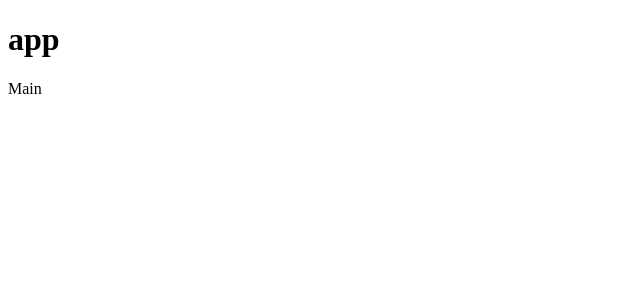
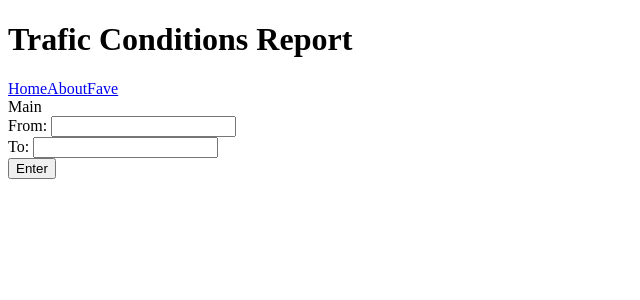
Before and after one commit to bboksn/TraficReport, a React (Create React App) app: page / in a window 1280 px wide. Shown: the top 300 px of the page, without its empty margins (0-640 px from the left). Built offline with nearby package versions, Linux system fonts and the light colour scheme.

Commit message:
set up inputs

```diff
--- a/src/App.js
+++ b/src/App.js
@@ -1,14 +1,19 @@
-import {React} from "react";
-import { Routes, Route, Link } from "react-router-dom";
+import {React,useState} from "react";
+import { Routes, Route} from "react-router-dom";
 import Main from "./Main";
 import About from "./About"
 import Fave from "./Fave"
+import Navbar from './Navbar'
 function App() {
+const [toFrom,setToFrom] = useState({});
+
+
   return (
     <>
-    <h1>app</h1>
+    <h1>Trafic Conditions Report</h1>
+    <Navbar/>
     <Routes>
-      <Route index path="/" element={<Main/>}></Route>
+      <Route index path="/" element={<Main setToFrom={setToFrom}/>}></Route>
       <Route path="about" element={<About/>}></Route>
       <Route path="fave" element={<Fave/>}></Route>
     </Routes>
--- a/src/Inputs.js
+++ b/src/Inputs.js
@@ -0,0 +1,22 @@
+import {React,useState} from 'react'
+
+export default function Inputs({setToFrom}) {
+    const [from,setFrom] = useState();
+    const [to,setTo] = useState();
+    function handleSubmit(e){
+        e.preventDefault();
+
+       console.log(from,to)
+    }
+  return (
+    <>
+    <form onSubmit={handleSubmit}>
+    From: <input onChange={(e)=>setFrom(e.target.value)} name='from' type="text" />
+    <br />
+    To: <input onChange={(e)=>setTo(e.target.value)} name='to' type="text" />
+    <br />
+    <input  type="submit" value={"Enter"} />
+    </form>
+    </>
+  )
+}
--- a/src/Main.js
+++ b/src/Main.js
@@ -2,8 +2,11 @@ import React from 'react'
 import conditions from './Conditions'
 import Inputs from './Inputs'
 
-export default function Main() {
+export default function Main({setToFrom}) {
   return (
+    <>
     <div>Main</div>
+    <Inputs setToFrom={setToFrom}></Inputs>
+    </>
   )
 }
--- /dev/null
+++ b/src/Navbar.js
@@ -0,0 +1,14 @@
+import React from 'react'
+import { Link,NavLink } from 'react-router-dom';
+
+export default function Navbar() {
+  return (
+    <>
+    <nav>
+    <NavLink to="/">Home</NavLink>
+    <NavLink to="/about">About</NavLink>
+    <NavLink to="/fave">Fave</NavLink>
+    </nav>
+    </>
+  )
+}
```
Also changed, not shown: src/navbar.js (deleted).
